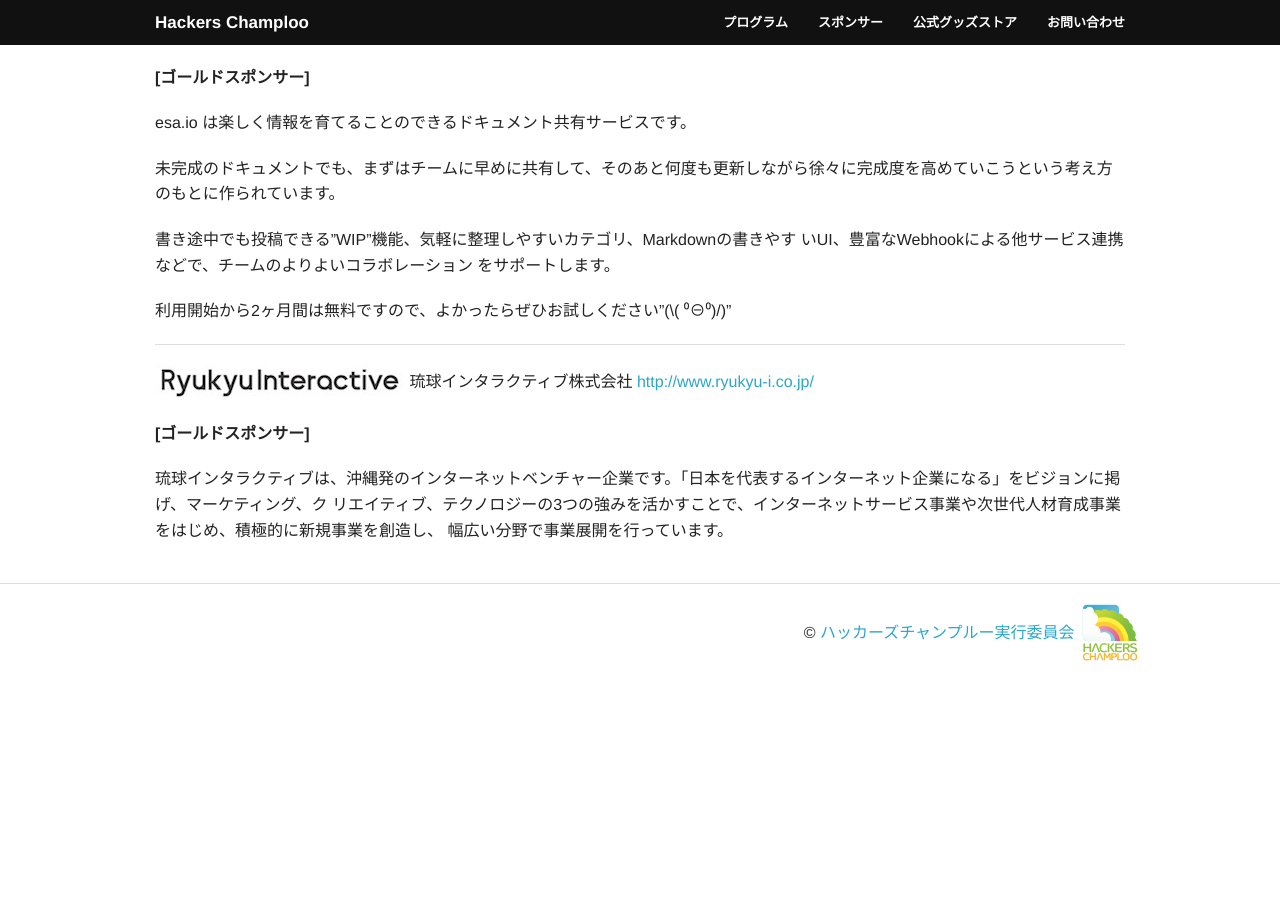
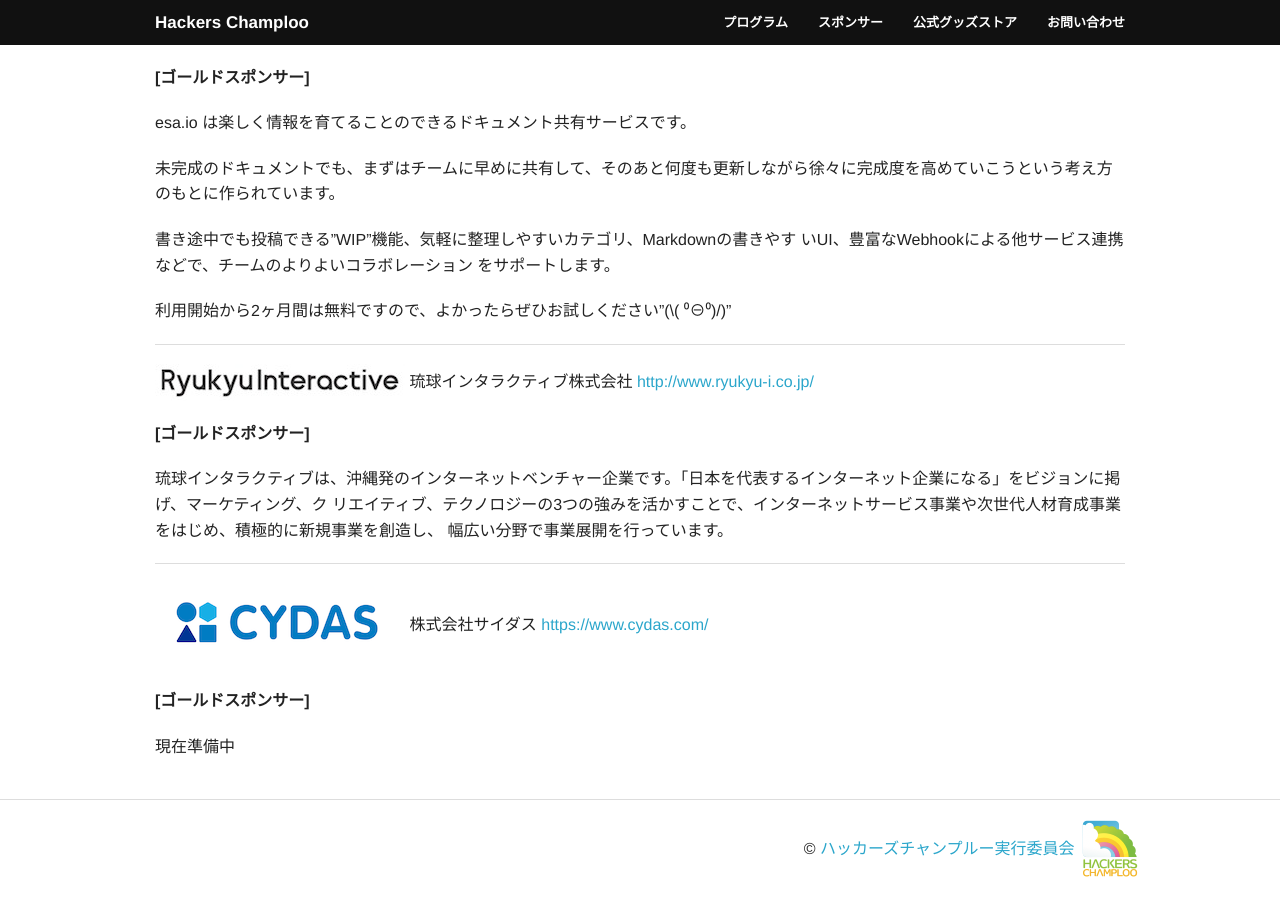
Before and after one commit to hackers-champloo/hackers-champloo.github.io, a Jekyll site: the page built from 2019/sponsors.md, in a window 1280 px wide and 900 px high, scrolled down 2304 px. Built offline with Jekyll 4.4.1, drawn with Linux system fonts in a browser that asks for light colours; nearby versions of some CDN libraries; before the commit the page ends 2988 px from its top, so only the background shows below that.

Commit message:
Add sydas

```diff
--- a/2019/sponsors.md
+++ b/2019/sponsors.md
@@ -109,3 +109,11 @@ esa.io は楽しく情報を育てることのできるドキュメント共有
 **[ゴールドスポンサー]**
 
 琉球インタラクティブは、沖縄発のインターネットベンチャー企業です。「日本を代表するインターネット企業になる」をビジョンに掲げ、マーケティング、ク リエイティブ、テクノロジーの3つの強みを活かすことで、インターネットサービス事業や次世代人材育成事業をはじめ、積極的に新規事業を創造し、 幅広い分野で事業展開を行っています。
+
+-----
+
+![](/img/2019/cydaslogo.png) 株式会社サイダス [https://www.cydas.com/](https://www.cydas.com/)
+
+**[ゴールドスポンサー]**
+
+現在準備中
```
Also changed, not shown: img/2019/cydaslogo.png (added).
